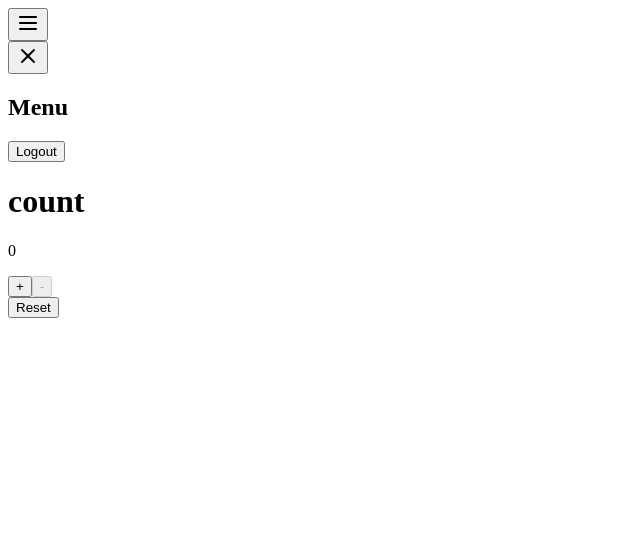
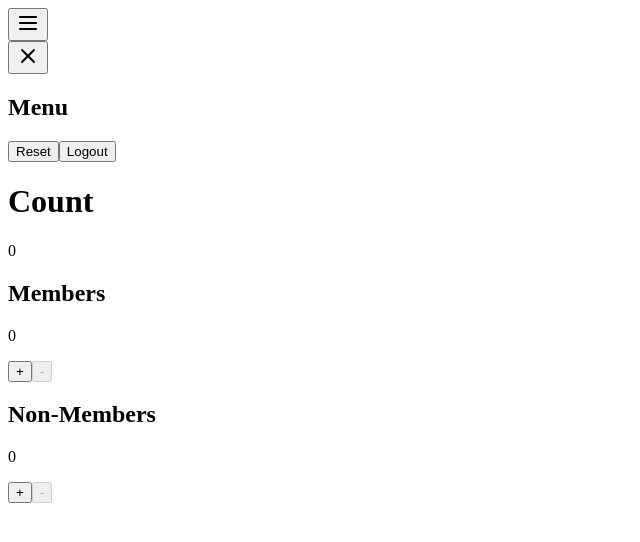
Before and after one commit to eybro/counter_app, a Next.js app: page /home in a window 1280 px wide. Shown: the top 542 px of the page, without its empty margins (0-640 px from the left). Built offline with nearby package versions, Linux system fonts and the light colour scheme; no server answers.

Commit message:
added non-member counter

```diff
--- a/src/pages/home.tsx
+++ b/src/pages/home.tsx
@@ -5,10 +5,11 @@ import { Menu, X } from "lucide-react";
 
 export default function CounterApp() {
   const { profile, loading } = useProfile();
-  const [count, setCount] = useState(0);
+  const [memberCount, setMemberCount] = useState(0);
+  const [nonMemberCount, setNonMemberCount] = useState(0);
   const [socket, setSocket] = useState<Socket | null>(null);
   const [sidebarOpen, setSidebarOpen] = useState(false);
-  const [error, setError] = useState("");
+  const [error] = useState("");
 
   useEffect(() => {
     if (!profile || loading) return;
@@ -17,8 +18,9 @@ export default function CounterApp() {
       query: { organizationId: profile.organization_id },
     });
 
-    newSocket.on("updateCounter", (newCount) => {
-      setCount(newCount);
+    newSocket.on("updateCounter", ({ memberCount, nonMemberCount }) => {
+      setMemberCount(memberCount);
+      setNonMemberCount(nonMemberCount);
     });
 
     setSocket(newSocket);
@@ -28,33 +30,32 @@ export default function CounterApp() {
     };
   }, [profile, loading]);
 
-  const handleLogout = async () => {
-    setError("");
-    try {
-      const response = await fetch(
-        `${import.meta.env.VITE_REACT_APP_API_URL}/api/users/logout`,
-        {
-          method: "POST",
-          credentials: "include",
-        },
-      );
+  const handleIncrement = (type: "member" | "nonMember") => {
+    socket?.emit("increment", {
+      organizationId: profile?.organization_id,
+      type,
+    });
+  };
 
-      if (!response.ok) {
-        throw new Error("Failed to log out. Please try again.");
-      }
+  const handleDecrement = (type: "member" | "nonMember") => {
+    socket?.emit("decrement", {
+      organizationId: profile?.organization_id,
+      type,
+    });
+  };
 
-      window.location.href = "/login";
-    } catch (error) {
-      console.error("Error logging out:", error);
-      setError("Failed to log out. Please try again.");
+  const handleReset = () => {
+    if (window.confirm("Are you sure you want to reset the counter?")) {
+      socket?.emit("reset", { organizationId: profile?.organization_id });
     }
   };
+
+  const totalCount = memberCount + nonMemberCount;
 
   if (loading) return <p className="text-center text-2xl">Loading...</p>;
 
   return (
-    <div className="flex flex-col items-center justify-center h-screen gap-12 relative">
-
+    <div className="flex flex-col items-center justify-center h-screen gap-8 relative">
       <button
         onClick={() => setSidebarOpen(true)}
         className="absolute top-5 left-5 p-2 rounded-md bg-gray-200 hover:bg-gray-300 transition"
@@ -62,13 +63,11 @@ export default function CounterApp() {
         <Menu className="w-6 h-6" />
       </button>
 
-
       <div
-        className={`fixed top-0 left-0 h-full w-64 bg-white shadow-lg transform transition-transform flex flex-col justify-between ${
+        className={`fixed top-0 left-0 h-full w-64 bg-white shadow-lg z-50 transform transition-transform flex flex-col justify-between ${
           sidebarOpen ? "translate-x-0" : "-translate-x-full"
         }`}
       >
-
         <button
           onClick={() => setSidebarOpen(false)}
           className="absolute top-4 right-4 p-2 rounded-md bg-gray-200 hover:bg-gray-300 transition"
@@ -76,16 +75,29 @@ export default function CounterApp() {
           <X className="w-6 h-6" />
         </button>
 
-
         <div className="p-6">
           <h2 className="text-2xl font-semibold">Menu</h2>
           {error && <p className="text-sm text-red-500">{error}</p>}
         </div>
 
+        <div className="p-4 flex flex-col gap-4">
+          <button
+            onClick={handleReset}
+            className="w-full px-6 py-3 text-lg bg-gray-500 text-white rounded-lg shadow-md hover:bg-gray-600 transition"
+          >
+            Reset
+          </button>
 
-        <div className="p-4">
           <button
-            onClick={handleLogout}
+            onClick={() => {
+              fetch(
+                `${import.meta.env.VITE_REACT_APP_API_URL}/api/users/logout`,
+                {
+                  method: "POST",
+                  credentials: "include",
+                },
+              ).then(() => (window.location.href = "/login"));
+            }}
             className="w-full px-6 py-3 bg-red-500 text-white rounded-lg shadow-md hover:bg-red-600 transition"
           >
             Logout
@@ -93,22 +105,28 @@ export default function CounterApp() {
         </div>
       </div>
 
+      <h1 className="absolute top-5 text-4xl font-bold">
+        {profile?.venueName} Count
+      </h1>
 
-      <h1 className="text-4xl font-bold">{profile?.venueName} count</h1>
-      <p className="text-9xl font-semibold">{count}</p>
-      <div className="flex gap-10 mt-10">
+      <p className="text-9xl font-semibold">{totalCount}</p>
+
+      <div className="flex flex-col gap-12 mt-6">
+        <div className="flex flex-col items-center">
+          <h2 className="text-3xl font-semibold">Members</h2>
+          <p className="text-7xl font-bold">{memberCount}</p>
+          <div className="flex gap-8 mt-4">
             <button
-          onClick={() => socket?.emit("increment", profile?.organization_id)}
-          className="w-24 h-24 text-5xl bg-green-500 text-white rounded-full shadow-lg hover:bg-green-600 transition"
+              onClick={() => handleIncrement("member")}
+              className="w-24 h-24 text-4xl bg-green-500 text-white rounded-full shadow-lg hover:bg-green-600 transition"
             >
               +
             </button>
             <button
-          onClick={() => socket?.emit("decrement", profile?.organization_id)}
-          disabled={count === 0}
-          className={`w-24 h-24 text-5xl rounded-full shadow-lg transition
-          ${
-            count === 0
+              onClick={() => handleDecrement("member")}
+              disabled={memberCount === 0}
+              className={`w-24 h-24 text-4xl rounded-full shadow-lg transition ${
+                memberCount === 0
                   ? "bg-gray-400 cursor-not-allowed"
                   : "bg-red-500 hover:bg-red-600 text-white"
               }`}
@@ -116,16 +134,32 @@ export default function CounterApp() {
               -
             </button>
           </div>
+        </div>
+
+        <div className="flex flex-col items-center">
+          <h2 className="text-3xl font-semibold">Non-Members</h2>
+          <p className="text-7xl font-bold">{nonMemberCount}</p>
+          <div className="flex gap-8 mt-4">
             <button
-        onClick={() => {
-          if (window.confirm("Are you sure you want to reset the counter?")) {
-            socket?.emit("reset", profile?.organization_id);
-          }
-        }}
-        className="mt-12 px-8 py-4 text-xl bg-gray-500 text-white rounded-lg shadow-md hover:bg-gray-600 transition"
+              onClick={() => handleIncrement("nonMember")}
+              className="w-24 h-24 text-4xl bg-green-500 text-white rounded-full shadow-lg hover:bg-green-600 transition"
             >
-        Reset
+              +
             </button>
+            <button
+              onClick={() => handleDecrement("nonMember")}
+              disabled={nonMemberCount === 0}
+              className={`w-24 h-24 text-4xl rounded-full shadow-lg transition ${
+                nonMemberCount === 0
+                  ? "bg-gray-400 cursor-not-allowed"
+                  : "bg-red-500 hover:bg-red-600 text-white"
+              }`}
+            >
+              -
+            </button>
+          </div>
+        </div>
+      </div>
     </div>
   );
 }
--- a/src/useProfile.ts
+++ b/src/useProfile.ts
@@ -1,9 +1,10 @@
 import { useEffect, useState } from "react";
 
 export function useProfile() {
-  const [profile, setProfile] = useState<{ organization_id: number, venueName: string } | null>(
-    null,
-  );
+  const [profile, setProfile] = useState<{
+    organization_id: number;
+    venueName: string;
+  } | null>(null);
   const [loading, setLoading] = useState(true);
 
   useEffect(() => {
@@ -20,7 +21,6 @@ export function useProfile() {
 
         const data = await response.json();
         setProfile(data);
-
       } catch (error) {
         console.error("Error fetching profile:", error);
       } finally {
--- a/vite.config.ts
+++ b/vite.config.ts
@@ -13,9 +13,9 @@ export default defineConfig({
   },
   server: {
     port: 8080,
-    host: '0.0.0.0',
+    host: "0.0.0.0",
   },
   preview: {
-    allowedHosts: ['counter-ip8zd.ondigitalocean.app', 'counter.pubquery.se'],
+    allowedHosts: ["counter-ip8zd.ondigitalocean.app", "counter.pubquery.se"],
   },
 });
```
Also changed, not shown: 1 other file (tests, documents, lock files or other folders). Lines whose indentation alone changed are shown as unchanged.
